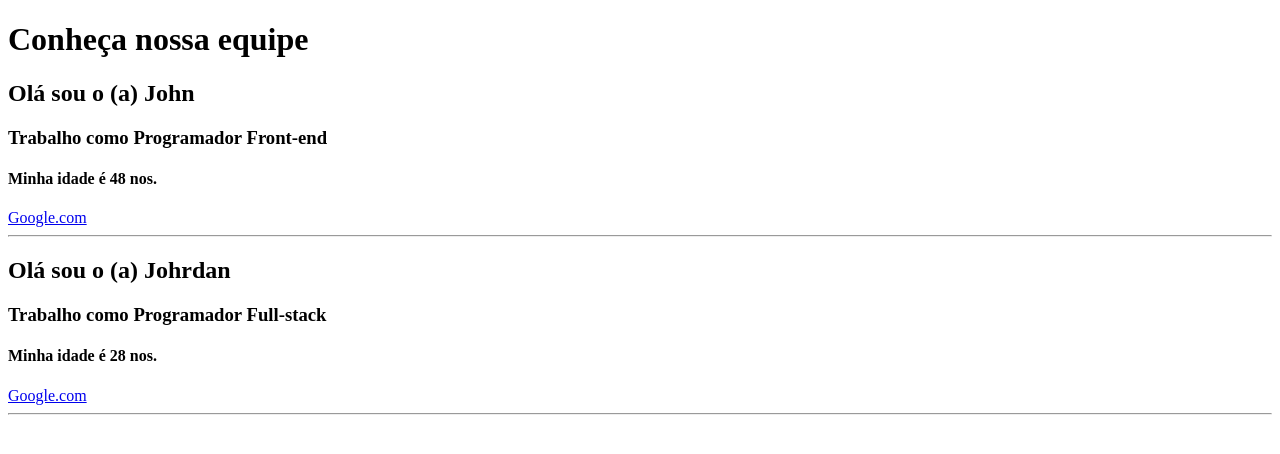
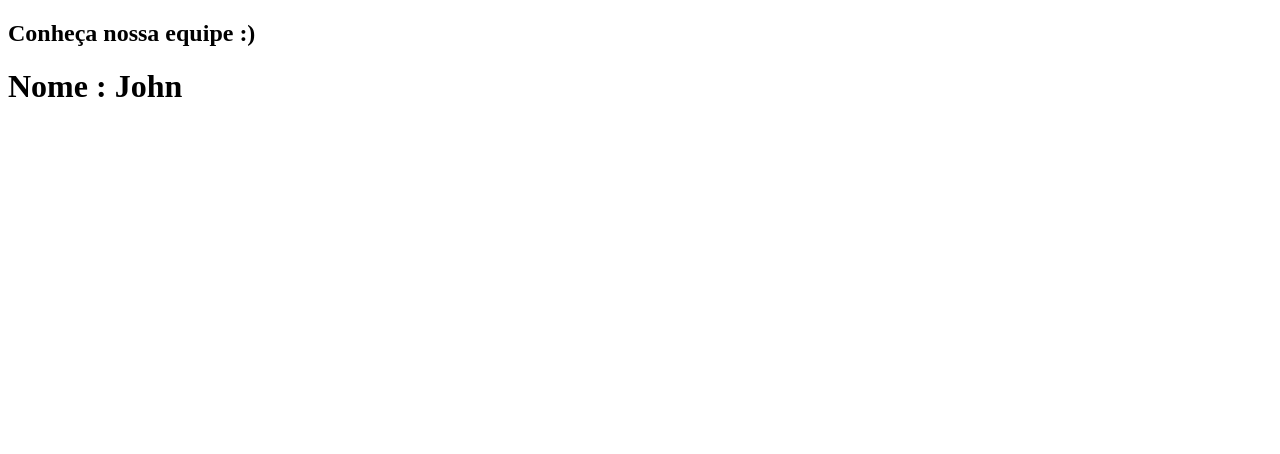
Before and after one commit to johntec-ads/meuapp, a React (Create React App) app: page / in a window 1280 px wide. Shown: the top 454 px of the page. Built offline with nearby package versions, Linux system fonts and the light colour scheme.

Commit message:
react class

```diff
--- a/src/App.js
+++ b/src/App.js
@@ -11,49 +11,22 @@ const Variável = (props) => {
   )
 }  */
 
-import React, { Component } from "react";
+import React, {Component} from "react";
 
 class Equipe extends Component {
   render() {
     return (
-      <div>
-        <Sobre nome = {this.props.nome} cargo={this.props.cargo}
-               idade={this.props.idade} />
-        <Social goo={this.props.google} />
-      <hr/>
-      </div>
-    )
-  }
-}
-
-const Social = (props) => {
-  return (
-    <div>
-      <a href={props.goo} > Google.com </a>
-    </div>
-  )
-}
-
-class Sobre extends Component {
-  render () {
-    return (
-      <div>
-        <h2> Olá sou o (a) {this.props.nome} </h2>
-        <h3> Trabalho como {this.props.cargo} </h3>
-        <h4> Minha idade é {this.props.idade} nos. </h4>
-      </div>
+      <h1> Nome : {this.props.nome} </h1>
     )
   }
 }
 
 
-
-function app() {
+function app () {
   return (
     <div>
-      <h1>Conheça nossa equipe</h1>
-      <Equipe nome= "John" cargo="Programador Front-end" idade="48" google="https://google.com" />
-      <Equipe nome= "Johrdan" cargo="Programador Full-stack" idade="28" google="https://google.com" />
+      <h2> Conheça nossa equipe :) </h2>
+      <Equipe nome="John" />
     </div>
   )
 }
```
